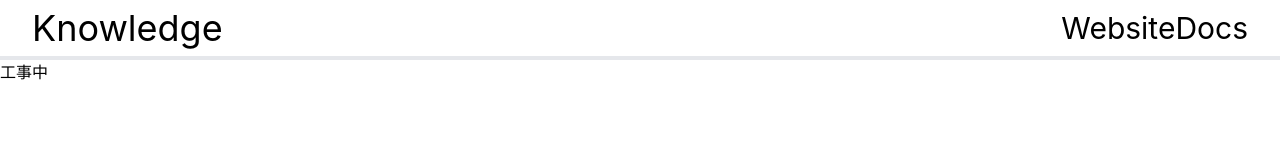
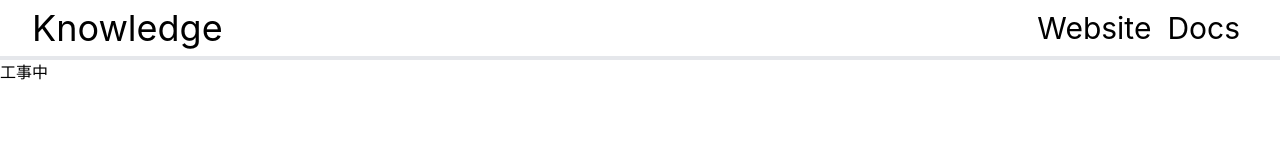
Before and after one commit to RextTeam/knowledge, a Next.js app: page / in a window 1280 px wide. Shown: the top 160 px of the page. Built offline with nearby package versions, Linux system fonts and the light colour scheme.

Commit message:
Update nav.tsx

```diff
--- a/components/nav.tsx
+++ b/components/nav.tsx
@@ -9,8 +9,8 @@ export default function Nav() {
                     <Link href="/"><a><h1 className="text-4xl">Knowledge</h1></a></Link>
                 </div>
                 <div>
-                    <a className="text-3xl" href="https://rt.rext.dev">Website</a>
-                    <a className="text-3xl" href="https://docs.rt.rext.dev">Docs</a>
+                    <a className="text-3xl mx-2" href="https://rt.rext.dev">Website</a>
+                    <a className="text-3xl mx-2" href="https://docs.rt.rext.dev">Docs</a>
                 </div>
             </div>
         </div>
```
